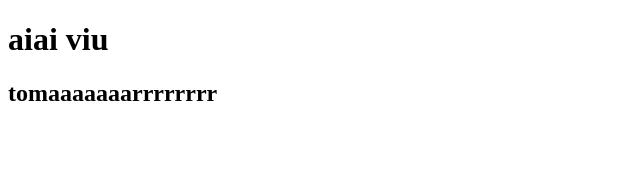
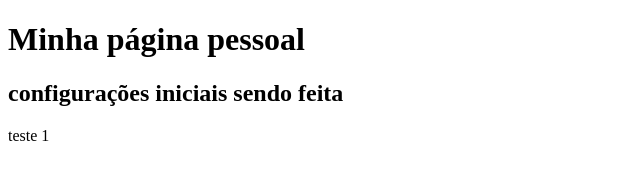
Before and after one commit to priscillakaren/priscillakaren.github.io, a plain HTML site: page index.html in a window 1280 px wide. Shown: the whole page, without its empty margins (0-640 px from the left). Drawn offline with Linux system fonts and the light colour scheme.

Commit message:
mudança no index
teste 1

```diff
--- a/index.html
+++ b/index.html
@@ -7,8 +7,10 @@
     </head>
     <body>
 
-            <h1>aiai viu</h1>
-            <h2>tomaaaaaaarrrrrrrr</h2>
+            <h1>Minha página pessoal</h1>
+            <h2>configurações iniciais sendo feita</h2>
+
+            <p>teste 1</p>
 
     </body>
 </html>
```
